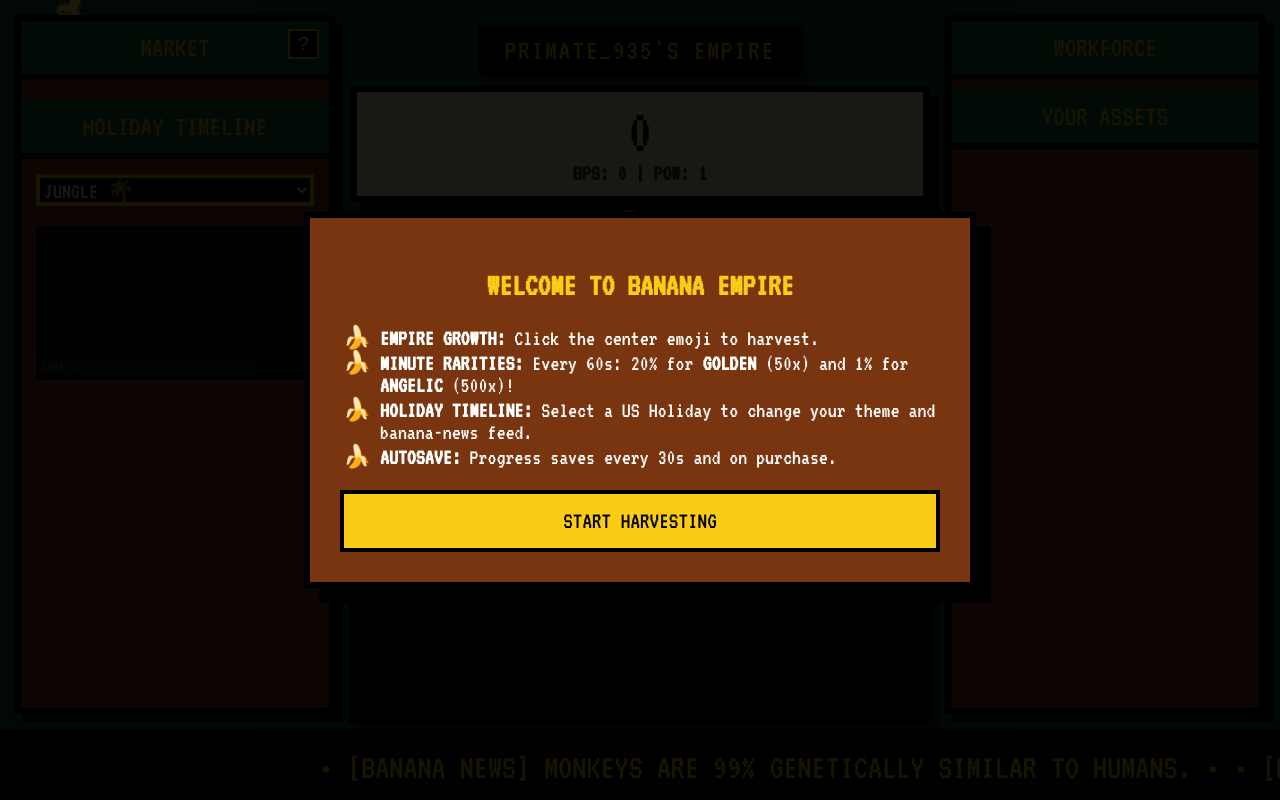
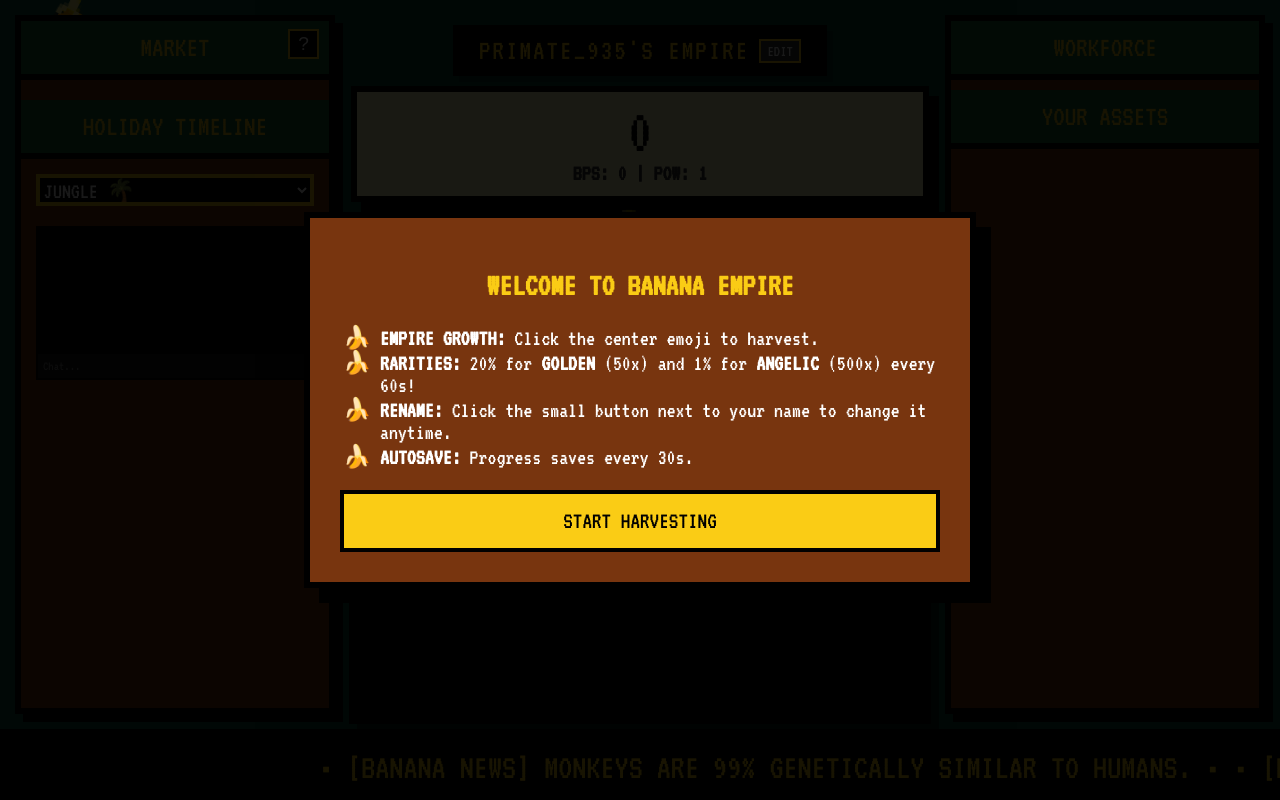
Before and after one commit to offcialblackyoshi-sketch/Banana-Empire-Pixel-Edition, a plain HTML site: page Index.html in a window 1280 px wide. Drawn offline with Linux system fonts and the light colour scheme; no server answers.

Commit message:
Update Index.html

```diff
--- a/Index.html
+++ b/Index.html
@@ -3,7 +3,7 @@
 <head>
     <meta charset="UTF-8">
     <meta name="viewport" content="width=device-width, initial-scale=1.0">
-    <title>ULTRA PIXEL BANANA: LEADERBOARD FIXED</title>
+    <title>ULTRA PIXEL BANANA: IDENTITY EDITION</title>
     <link href="https://fonts.googleapis.com/css2?family=VT323&display=swap" rel="stylesheet">
 
     <script src="https://www.gstatic.com/firebasejs/9.1.0/firebase-app-compat.js"></script>
@@ -48,17 +48,17 @@
 
         .owned-tag { position: absolute; top: -12px; right: -5px; background: #000; color: #fff; padding: 2px 8px; font-size: 1rem; border: 2px solid var(--accent); z-index: 5; }
 
-        /* EMPIRE & STATS */
-        .empire-box { background: #000; border: var(--pixel-border); color: var(--accent); padding: 5px 20px; margin-bottom: 10px; font-size: 1.8rem; text-transform: uppercase; letter-spacing: 2px; box-shadow: 6px 6px 0 rgba(0,0,0,0.3); }
+        .empire-box { background: #000; border: var(--pixel-border); color: var(--accent); padding: 5px 20px; margin-bottom: 10px; font-size: 1.8rem; text-transform: uppercase; letter-spacing: 2px; box-shadow: 6px 6px 0 rgba(0,0,0,0.3); position: relative; display: flex; align-items: center; gap: 10px; }
+        .rename-btn { background: #333; color: #fff; border: 2px solid var(--accent); font-family: 'VT323'; cursor: pointer; font-size: 1rem; padding: 2px 6px; }
+        .rename-btn:hover { background: var(--accent); color: #000; }
+
         .stats-box { background: var(--text-box); border: var(--pixel-border); padding: 12px; width: 95%; text-align: center; box-shadow: 10px 10px 0 #000; }
         .score-display { font-size: 4rem; color: #000; line-height: 0.9; }
 
-        /* ASSETS (CLASSIC LOOK) */
         #asset-display { padding: 10px; display: flex; flex-direction: column; gap: 8px; }
         .asset-row { background: rgba(0,0,0,0.3); border-left: 4px solid var(--accent); padding: 8px; color: #fff; display: flex; align-items: center; gap: 10px; font-size: 1.1rem; }
         .asset-icon { font-size: 24px; filter: url(#pixelate); }
 
-        /* LEADERBOARD BOX */
         .leaderboard-container { width: 100%; background: #000; border: var(--pixel-border); color: var(--accent); flex: 1; overflow: hidden; margin-top: 15px; box-shadow: 8px 8px 0 rgba(0,0,0,0.5); display: flex; flex-direction: column; }
         #lb-content { overflow-y: auto; flex: 1; font-size: 1.4rem; padding: 5px; }
 
@@ -69,7 +69,6 @@
         .ticker-text { display: inline-block; padding-left: 100%; animation: scroll-news 900s linear infinite; font-size: 2.2rem; white-space: nowrap; }
         @keyframes scroll-news { from { transform: translateX(0); } to { transform: translateX(-100%); } }
 
-        /* OVERLAYS */
         #overlay { position: fixed; inset: 0; background: rgba(0,0,0,0.9); z-index: 2000; display: none; align-items: center; justify-content: center; padding: 20px; }
         .modal { background: var(--panel-bg); border: var(--pixel-border); color: #fff; max-width: 600px; padding: 30px; box-shadow: 15px 15px 0 #000; position: relative; }
         .help-btn { position: absolute; top: 8px; right: 10px; background: #000; color: #fff; border: 2px solid var(--accent); cursor: pointer; padding: 2px 8px; font-size: 1.2rem; }
@@ -77,8 +76,6 @@
         #particle-container { position: fixed; top: 0; left: 0; width: 100%; height: 100%; pointer-events: none; z-index: 1; }
         .falling-item { position: absolute; font-size: 25px; animation: fall linear forwards; cursor: pointer; pointer-events: auto; }
         .rare-item { font-size: 60px; z-index: 999; animation: rare-pop 0.6s cubic-bezier(0.175, 0.885, 0.32, 1.275), fall 8s linear forwards; }
-
-        @keyframes rare-pop { 0% { transform: scale(0) rotate(-180deg); opacity: 0; } 100% { transform: scale(1.2) rotate(0deg); opacity: 1; } }
         @keyframes fall { from { top: -10vh; transform: rotate(0deg); } to { top: 110vh; transform: rotate(360deg); } }
         .shimmer-angel { filter: url(#pixelate) drop-shadow(0 0 20px white) brightness(1.2); }
         .shimmer-gold { filter: url(#pixelate) sepia(1) saturate(10) hue-rotate(40deg) drop-shadow(0 0 15px gold); }
@@ -93,9 +90,9 @@
         <h1 style="color:var(--accent); text-align:center;">WELCOME TO BANANA EMPIRE</h1>
         <ul style="font-size:1.4rem; list-style-type: '🍌 ';">
             <li><b>EMPIRE GROWTH:</b> Click the center emoji to harvest.</li>
-            <li><b>MINUTE RARITIES:</b> Every 60s: 20% for <b>GOLDEN</b> (50x) and 1% for <b>ANGELIC</b> (500x)!</li>
-            <li><b>HOLIDAY TIMELINE:</b> Select a US Holiday to change your theme and banana-news feed.</li>
-            <li><b>AUTOSAVE:</b> Progress saves every 30s and on purchase.</li>
+            <li><b>RARITIES:</b> 20% for <b>GOLDEN</b> (50x) and 1% for <b>ANGELIC</b> (500x) every 60s!</li>
+            <li><b>RENAME:</b> Click the small button next to your name to change it anytime.</li>
+            <li><b>AUTOSAVE:</b> Progress saves every 30s.</li>
         </ul>
         <button id="close-welcome" style="width:100%; padding:15px; background:var(--accent); font-family:'VT323'; font-size:1.5rem; cursor:pointer; border:4px solid #000;">START HARVESTING</button>
     </div>
@@ -131,7 +128,10 @@
     </div>
 
     <div class="center-stage">
-        <div class="empire-box" id="empire-name">LOADING...</div>
+        <div class="empire-box">
+            <span id="empire-name">LOADING...</span>
+            <button class="rename-btn" onclick="changeName()">EDIT</button>
+        </div>
         <div class="stats-box">
             <div id="score" class="score-display">0</div>
             <div style="font-size:1.4rem; color:#333; font-weight:bold;">BPS: <span id="bps">0</span> | POW: <span id="pow">1</span></div>
@@ -205,8 +205,26 @@
     let bananas = parseFloat(localStorage.getItem('bananas')) || 0;
     let counts = JSON.parse(localStorage.getItem('upgradeCounts')) || {};
     let playerName = localStorage.getItem('pixelPlayerName') || "Primate_" + Math.floor(Math.random()*999);
-    localStorage.setItem('pixelPlayerName', playerName);
-    document.getElementById('empire-name').innerText = playerName + "'S EMPIRE";
+
+    // NAME CHANGE LOGIC
+    function changeName() {
+        let newName = prompt("Enter your new Empire name (Max 15 characters):", playerName);
+        if (newName) {
+            newName = newName.trim().substring(0, 15);
+            // Simple filter for inappropriate language
+            const blocked = ["badword1", "badword2"]; // Add specific strings if needed
+            if (blocked.some(word => newName.toLowerCase().includes(word))) {
+                alert("Please choose a friendly name!");
+                return;
+            }
+            playerName = newName;
+            localStorage.setItem('pixelPlayerName', playerName);
+            document.getElementById('empire-name').innerText = playerName.toUpperCase() + "'S EMPIRE";
+            save(); // Immediately update DB
+        }
+    }
+
+    document.getElementById('empire-name').innerText = playerName.toUpperCase() + "'S EMPIRE";
 
     if (!localStorage.getItem('welcomeSeen')) {
         document.getElementById('overlay').style.display = 'flex';
@@ -329,7 +347,6 @@
         m.scrollTop = m.scrollHeight;
     });
 
-    // FIXED LEADERBOARD SYNC
     db.ref('players').orderByChild('score').limitToLast(10).on('value', s => {
         let players = [];
         s.forEach(child => { players.push(child.val()); });
```
